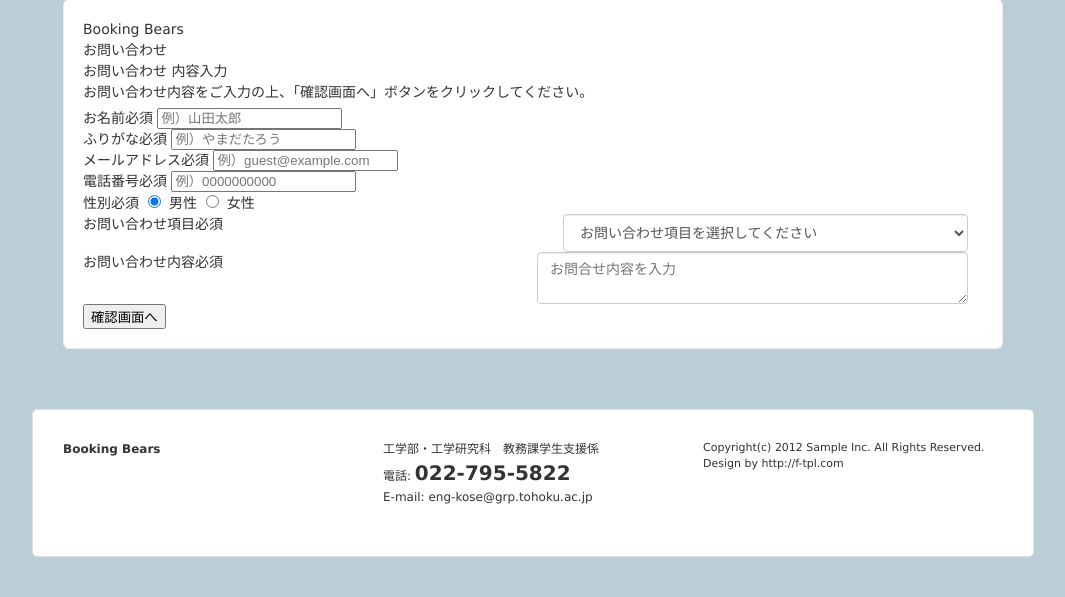
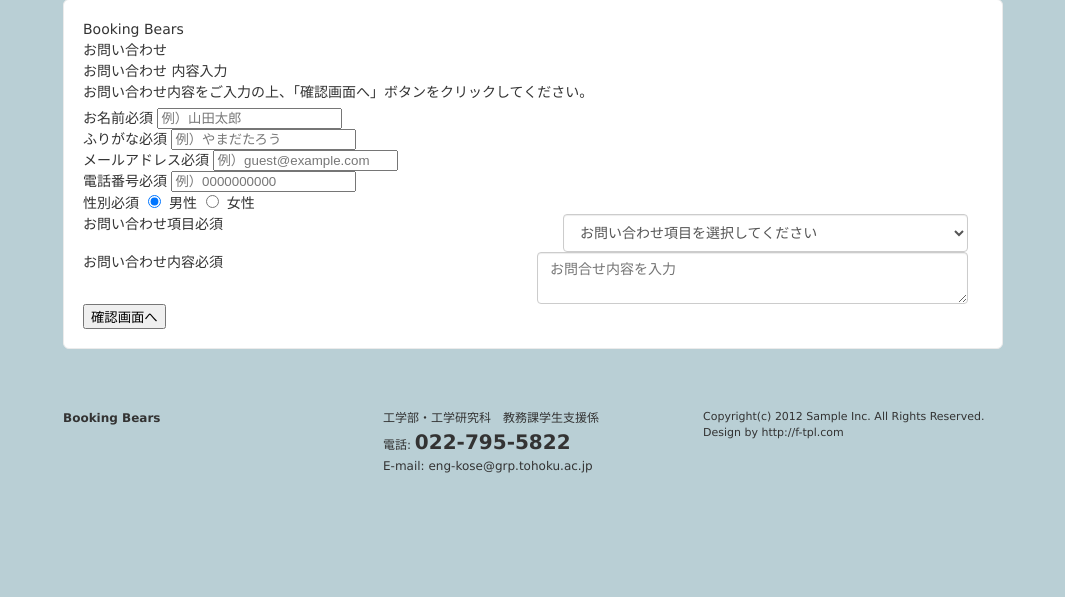
Before and after one commit to Kitsuya0828/BookingBears, a PHP site: page /contact.html in a window 1280 px wide. Shown: the part 349-946 px from the top of the page, without its empty margins (107-1172 px from the left). After the commit the page ends 822 px from the top, so only its background shows below. Run offline with PHP 8.4, Linux system fonts and the light colour scheme.

Commit message:
make it better

```diff
--- a/style.css
+++ b/style.css
@@ -554,22 +554,7 @@ form.contact_form h1 {
     font-weight: bold;
     color: #333333;
 }
-body > div:nth-child(3) > div {
-    border: solid 1px #ddd;
-    padding: 30px;
-    -moz-border-radius: 5px;
-    -webkit-border-radius: 5px;
-    border-radius: 5px;
-    background-color: #fff;
-}
-body > div:nth-child(3) > div > h1 {
-    letter-spacing: 2px;
-    margin: 0 0 15px;
-    font-size: 22px;
-    font-weight: bold;
-    color: #333333;
-    padding-left: 0;
-}
+
 form.contact_form > div {
     border-radius: 3px;
     background-color: #f6f6f6;
```
